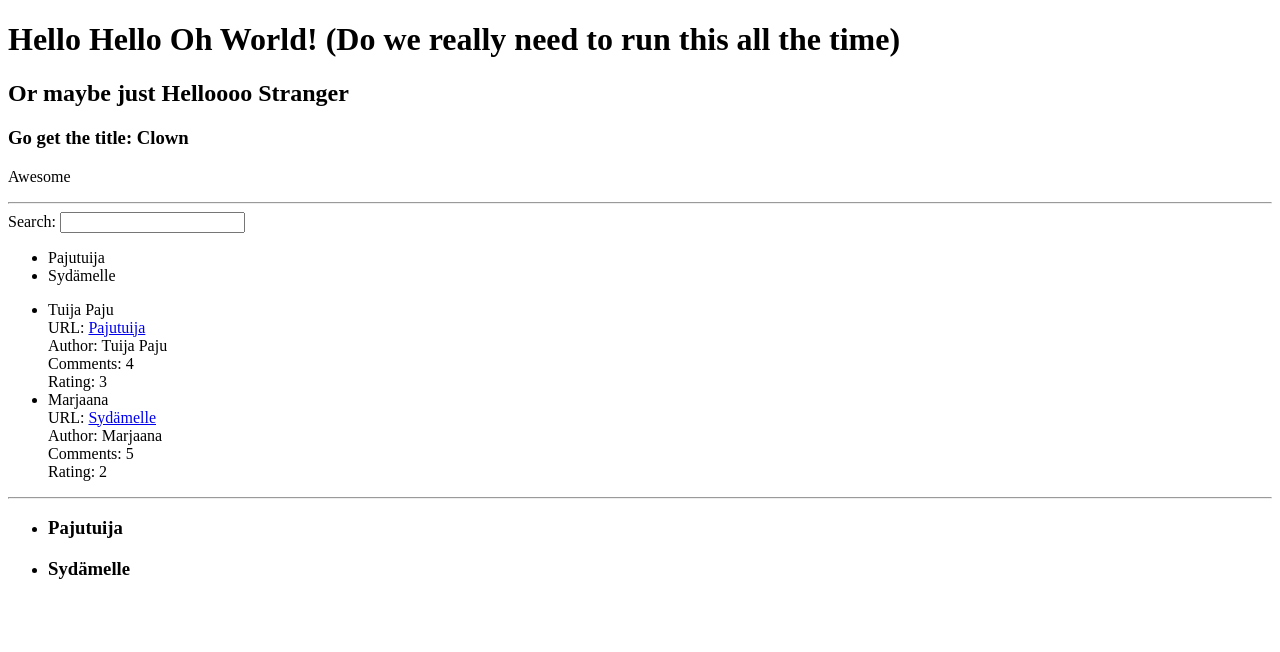
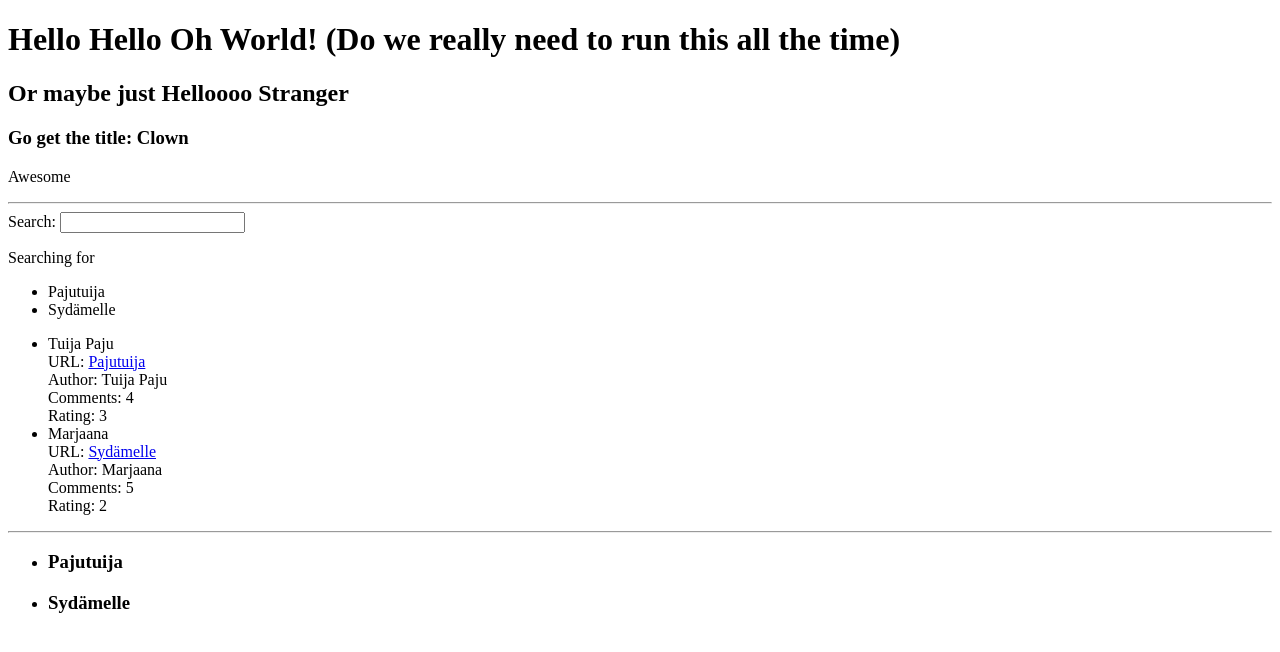
Before and after one commit to TuijaStardust/reaction, a React (Create React App) app: page / in a window 1280 px wide. Shown: the top 652 px of the page. Built offline with nearby package versions, Linux system fonts and the light colour scheme.

Commit message:
States and callback functions

```diff
--- a/src/App.js
+++ b/src/App.js
@@ -1,3 +1,5 @@
+import * as React from 'react';
+import ReactDom from 'react-dom';
 import './App.css';
 
 // Defining variables: I a variable doesn't need anything from within the function component's body
@@ -56,6 +58,9 @@ const App = () => {
     }
   ]
 
+  const handleSearch = (event) => {
+    console.log(event.target.value)
+  }
 
   return (
     <div>
@@ -66,7 +71,7 @@ const App = () => {
 
       <hr />
 
-      <Search />
+      <Search onSearch={handleSearch} />
 
       <ul>
       {sites.map(function (item) {
@@ -117,14 +122,29 @@ const Unicorn = (props) => (
 
 
 // Search component
-const Search = () => {
-  const handleChange = (event) => console.log(event.target.value)
+const Search = (props) => {
+  // Initial state
+  // first argument: this state will change
+  // second argument: function to update the state
+  const [searchTerm, setSearchTerm] = React.useState('')
+
+  const handleChange = (event) => {
+    // update state
+    setSearchTerm(event.target.value)
+    // callback function
+    props.onSearch(event)
+  }
 
   return (
     <div>
       <label htmlFor="search">Search: </label>
       <input id="search" type="text" onChange={handleChange} />
+
+      <p>
+        Searching for <strong>{searchTerm}</strong>
+      </p>
     </div>
+
   )
 }
 
```
Also changed, not shown: 1 other file (tests, documents, lock files or other folders).
